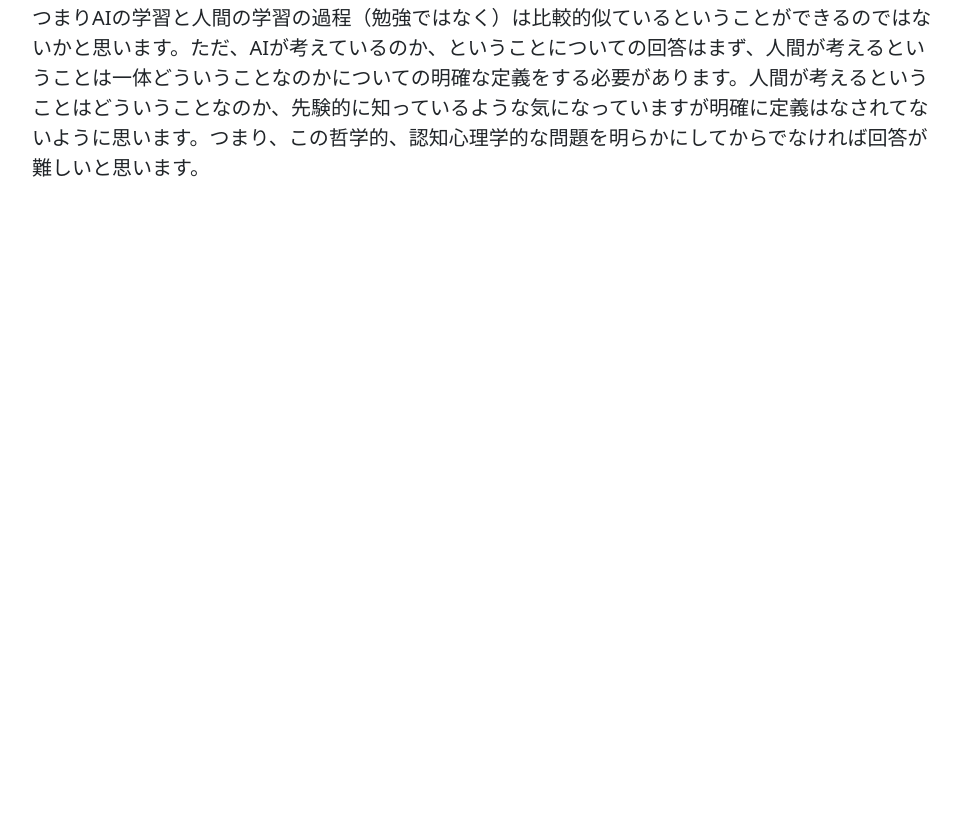
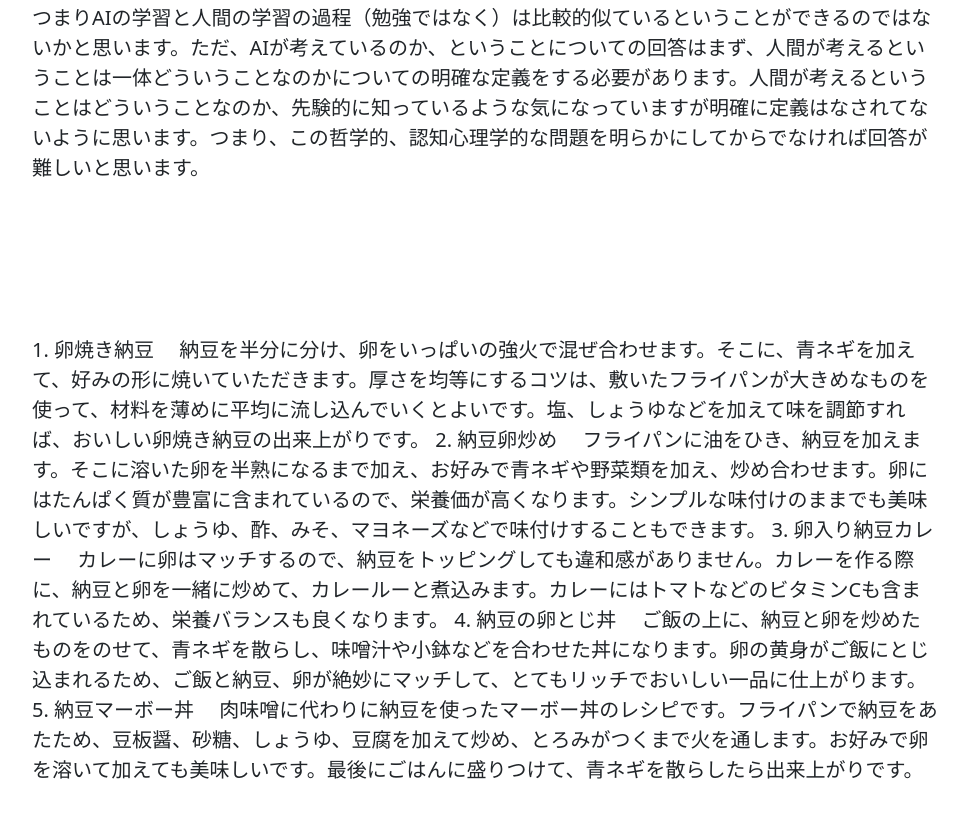
Before and after one commit to EliotNapa/eliotnapa.github.io, a plain HTML site: page interken/index.html in a window 1280 px wide. Shown: the part 2701-3518 px from the top of the page, without its empty margins (162-1129 px from the left). Before the commit the page ends 3060 px from the top, so only its background shows below. Drawn offline with Linux system fonts and the light colour scheme.

Commit message:
resipi added

```diff
--- a/interken/index.html
+++ b/interken/index.html
@@ -135,6 +135,22 @@
                                             <P>
                                                 <div class="spacer"></div>
                                             </P>
+                                            <P>
+                                                1. 卵焼き納豆
+　納豆を半分に分け、卵をいっぱいの強火で混ぜ合わせます。そこに、青ネギを加えて、好みの形に焼いていただきます。厚さを均等にするコツは、敷いたフライパンが大きめなものを使って、材料を薄めに平均に流し込んでいくとよいです。塩、しょうゆなどを加えて味を調節すれば、おいしい卵焼き納豆の出来上がりです。
+
+2. 納豆卵炒め
+　フライパンに油をひき、納豆を加えます。そこに溶いた卵を半熟になるまで加え、お好みで青ネギや野菜類を加え、炒め合わせます。卵にはたんぱく質が豊富に含まれているので、栄養価が高くなります。シンプルな味付けのままでも美味しいですが、しょうゆ、酢、みそ、マヨネーズなどで味付けすることもできます。
+
+3. 卵入り納豆カレー
+　カレーに卵はマッチするので、納豆をトッピングしても違和感がありません。カレーを作る際に、納豆と卵を一緒に炒めて、カレールーと煮込みます。カレーにはトマトなどのビタミンCも含まれているため、栄養バランスも良くなります。
+
+4. 納豆の卵とじ丼
+　ご飯の上に、納豆と卵を炒めたものをのせて、青ネギを散らし、味噌汁や小鉢などを合わせた丼になります。卵の黄身がご飯にとじ込まれるため、ご飯と納豆、卵が絶妙にマッチして、とてもリッチでおいしい一品に仕上がります。
+
+5. 納豆マーボー丼
+　肉味噌に代わりに納豆を使ったマーボー丼のレシピです。フライパンで納豆をあたため、豆板醤、砂糖、しょうゆ、豆腐を加えて炒め、とろみがつくまで火を通します。お好みで卵を溶いて加えても美味しいです。最後にごはんに盛りつけて、青ネギを散らしたら出来上がりです。
+                                            </P>
                                         </div>
                                     </div>
                                 </div>
```
